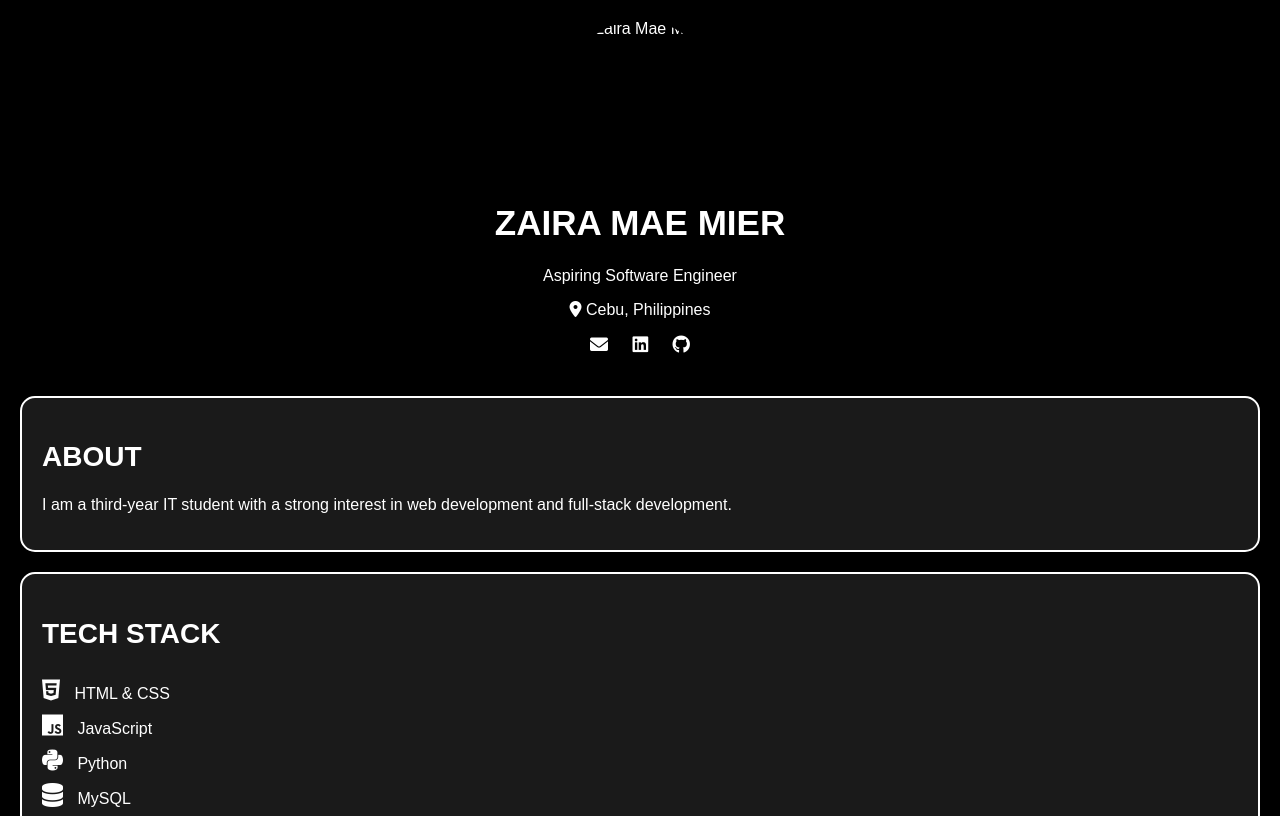
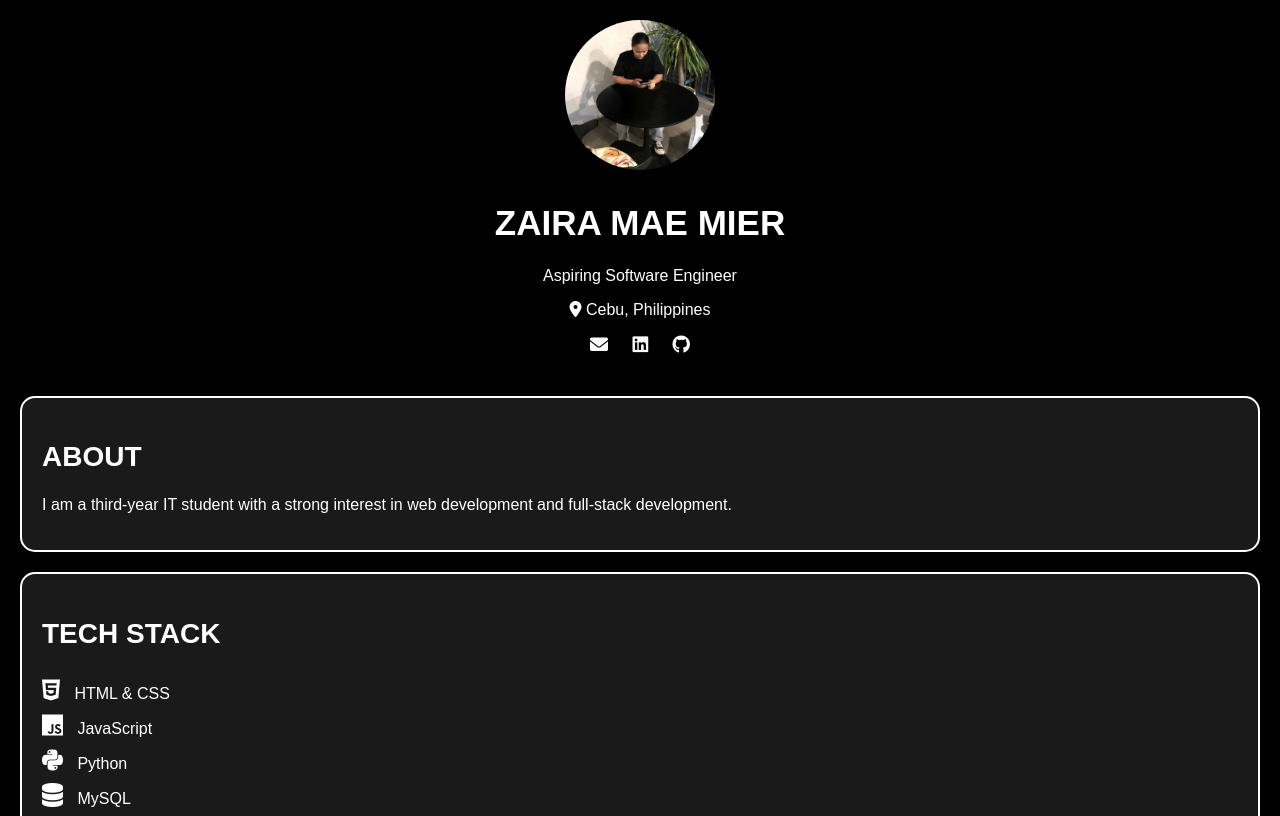
Before and after one commit to z4mier/portfolio, a plain HTML site: page index.html in a window 1280 px wide. Shown: the top 816 px of the page. Drawn offline with Linux system fonts and the light colour scheme.

Commit message:
Update index.html

```diff
--- a/index.html
+++ b/index.html
@@ -29,7 +29,7 @@
 <body style="background-color: black; color: white; font-family: 'Work Sans', sans-serif; margin: 0; padding: 0;">
     <header style="padding: 20px; text-align: center;">
         <div style="display: flex; flex-direction: column; align-items: center; gap: 10px;">
-            <img src="images/zm.jpg" alt="Zaira Mae Mier" style="width: 150px; height: 150px; border-radius: 50%;">
+            <img src="zm.jpg" alt="Zaira Mae Mier" style="width: 150px; height: 150px; border-radius: 50%;">
             <div style="text-align: center;">
                 <h1 style="font-family: 'Oswald', sans-serif; font-size: 35px; text-transform: uppercase;">Zaira Mae Mier</h1>
                 <p>Aspiring Software Engineer</p>
```
